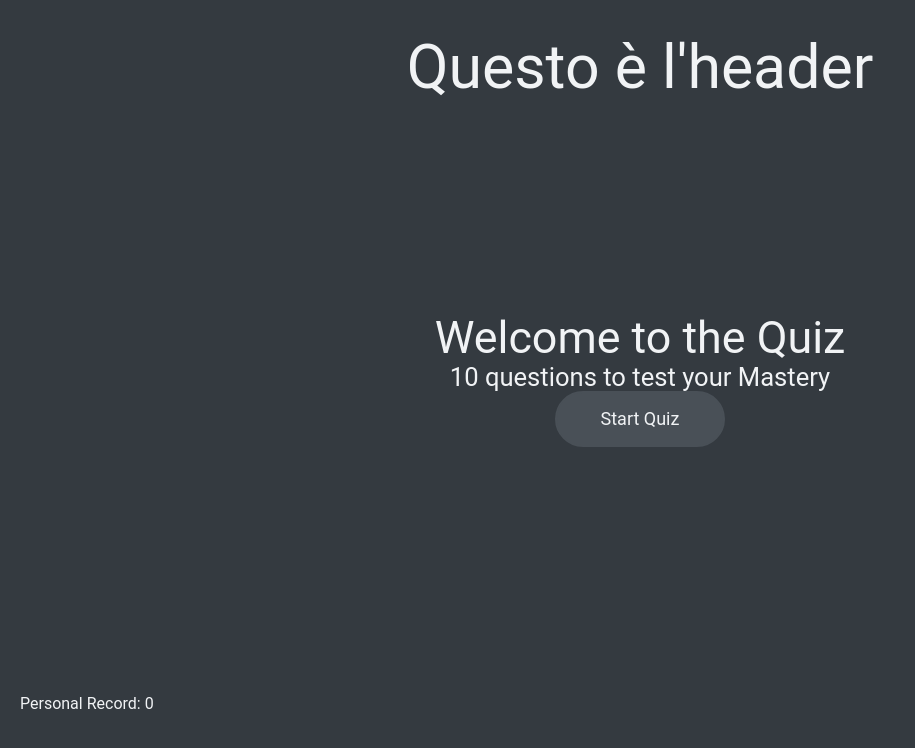
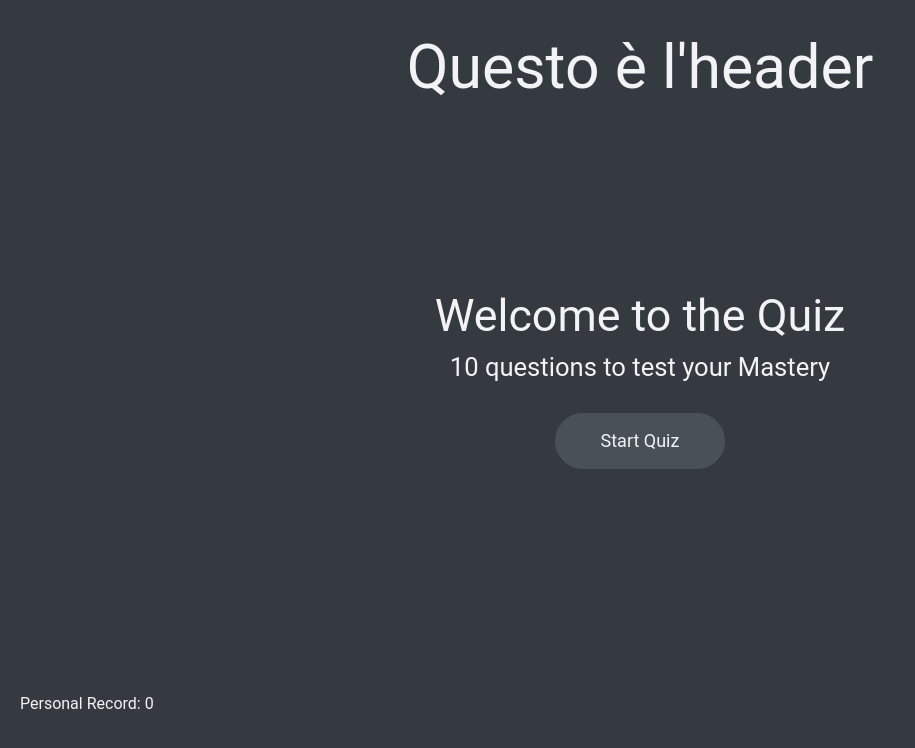
Before and after one commit to CodeStorm-SRL/entry-tests, a React (Vite) app in the folder js/react-quiz-app/: page / in a window 1280 px wide. Shown: the top 748 px of the page, without its empty margins (0-915 px from the left). Built offline with nearby package versions, Linux system fonts and the light colour scheme; the HTML template or start-up script is replaced by a standard one.

Commit message:
Implementa styling-MainPage

```diff
--- a/js/react-quiz-app/src/components/atoms/Section.tsx
+++ b/js/react-quiz-app/src/components/atoms/Section.tsx
@@ -17,12 +17,7 @@ const Section: FC<SectionProps> = ({
 }) => {
   const El = as;
 
-  // Possibilità di aggiungere stile al componente quando istanziato
-  const { className: customClassNames } = attributes;
-
-  const classNames = `flex flex-col items-center justify-center flex-grow w-full ${
-    customClassNames ? customClassNames : ""
-  }`;
+  const classNames = `flex flex-col items-center justify-center flex-grow px-5 mx-auto min-w-[1024px]`;
 
   return (
     <El className={classNames} {...attributes}>
--- a/js/react-quiz-app/src/components/layout/AppLayout.tsx
+++ b/js/react-quiz-app/src/components/layout/AppLayout.tsx
@@ -7,7 +7,7 @@ import Main from "../template/Main";
 // il suo contenuto in base alla pagina
 const AppLayout: FC = () => {
   return (
-    <div className="flex flex-col min-h-[100vh] bg-dark px-5 py-3">
+    <div className="flex flex-col min-h-[100vh] w-full bg-dark px-5 py-3">
       <Header />
       <Main />
       <Footer />
--- a/js/react-quiz-app/src/components/page/MainPage.tsx
+++ b/js/react-quiz-app/src/components/page/MainPage.tsx
@@ -26,10 +26,15 @@ const MainPage: FC = () => {
     [dispatch]
   );
 
+  if (!numOfQuestions) return <Text as="h2">No questions 😥</Text>;
+
   return (
-    <div className="flex flex-col items-center">
-      <Text as="h2">Welcome to the Quiz</Text>
-      <Text as="h4">{numOfQuestions} questions to test your Mastery</Text>
+    <div className="flex flex-col items-center space-y-8">
+      <div className="space-y-3 text-center">
+        <Text as="h2">Welcome to the Quiz</Text>
+        <Text as="h4">{numOfQuestions} questions to test your Mastery</Text>
+      </div>
+
       <Button variant="primary" onClick={handleStartQuiz}>
         Start Quiz
       </Button>
```
